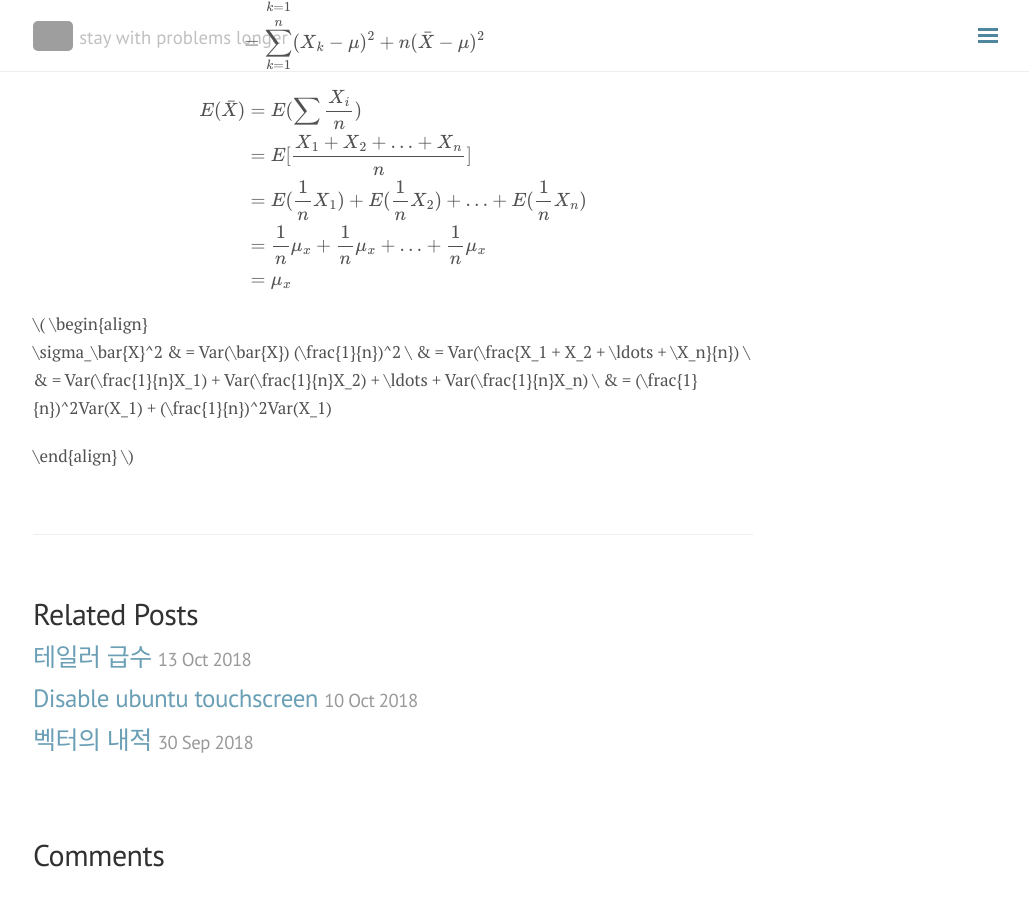
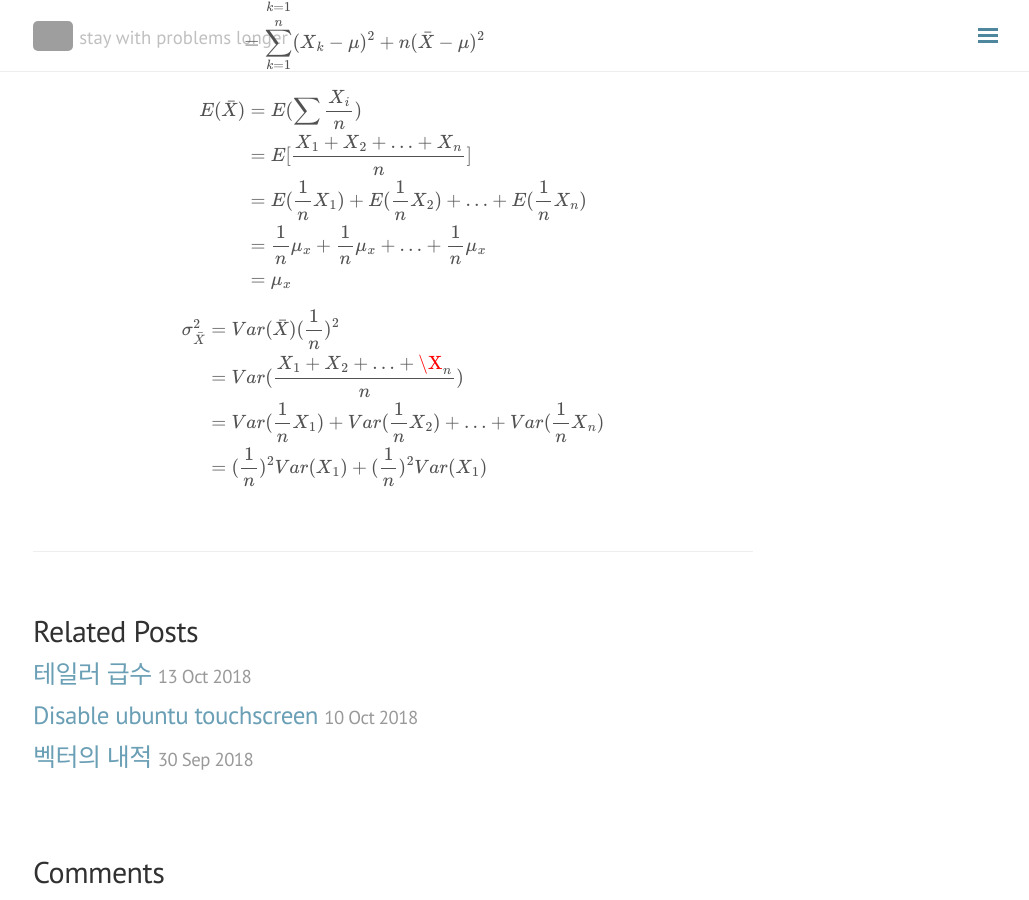
Before and after one commit to seokhoonj/seokhoonj.github.io, a Jekyll site: the page built from _posts/Etc/2018-10-15-Etc-study.md, in a window 1280 px wide and 900 px high, scrolled down 1284 px. Shown: the whole window, without its empty margins (247-1276 px from the left). Built offline with Jekyll 4.4.1, drawn with Linux system fonts in a browser that asks for light colours; nearby versions of some CDN libraries; formulas are drawn with MathJax 3; comment, search, counter and statistics services are not loaded; grey boxes are pictures that could not be loaded.

Commit message:
add _posts

```diff
--- a/_posts/Etc/2018-10-15-Etc-study.md
+++ b/_posts/Etc/2018-10-15-Etc-study.md
@@ -44,14 +44,23 @@ Mean-Variance Portfolio Theory
 
 평균이 $\mu$ 이고 분산이 $\sigma^2$인 모집단에서 크기 $n$인 표본을 임의 추출
 
-\\( \begin{align} \sum\_{k=1}^{n}(X\_k - \bar{X})^2 & = \sum\_{k=1}^{n}\{(X\_k - \mu) + (\mu - \bar{X})\}^2 \\\\ & = \sum\_{k=1}^{n}(X\_k - \mu)^2 + 2(\mu - \bar{X})n(\bar{X} - \mu) + n(\mu - \bar{X})^2 \\\\ & = \sum\_{k=1}^{n}(X\_k - \mu)^2 + n(\bar{X} - \mu)^2 \end{align} \\)
-
-\\( \begin{align} E(\bar{X}) & = E(\sum \frac{X\_i}{n}) \\\\ & = E\[ \frac{X\_1 + X\_2 + \ldots + X\_n}{n}\] \\\\ & = E(\frac{1}{n}X\_1) + E(\frac{1}{n}X\_2) + \ldots + E(\frac{1}{n}X\_n) \\\\ & = \frac{1}{n}\mu\_x + \frac{1}{n}\mu\_x + \ldots + \frac{1}{n}\mu\_x \\\\ & = \mu\_x \end{align} \\)
+\\( \begin{align}
+\sum\_{k=1}^{n}(X\_k - \bar{X})^2 & = \sum\_{k=1}^{n}\{(X\_k - \mu) + (\mu - \bar{X})\}^2
+\\\\ & = \sum\_{k=1}^{n}(X\_k - \mu)^2 + 2(\mu - \bar{X})n(\bar{X} - \mu) + n(\mu - \bar{X})^2
+\\\\ & = \sum\_{k=1}^{n}(X\_k - \mu)^2 + n(\bar{X} - \mu)^2
+\end{align} \\)
 
 \\( \begin{align}
-\sigma\_\bar{X}^2 & = Var(\bar{X}) (\frac{1}{n})^2
+        E(\bar{X}) & = E(\sum \frac{X\_i}{n})
+\\\\ & = E\[ \frac{X\_1 + X\_2 + \ldots + X\_n}{n}\]
+\\\\ & = E(\frac{1}{n}X\_1) + E(\frac{1}{n}X\_2) + \ldots + E(\frac{1}{n}X\_n)
+\\\\ & = \frac{1}{n}\mu\_x + \frac{1}{n}\mu\_x + \ldots + \frac{1}{n}\mu\_x
+\\\\ & = \mu\_x
+\end{align} \\)
+
+\\( \begin{align}
+        \sigma\_\bar{X}^2 & = Var(\bar{X}) (\frac{1}{n})^2
 \\\\ & = Var(\frac{X\_1 + X\_2 + \ldots + \X\_n}{n})
 \\\\ & = Var(\frac{1}{n}X\_1) + Var(\frac{1}{n}X\_2) + \ldots + Var(\frac{1}{n}X\_n)
 \\\\ & = (\frac{1}{n})^2Var(X\_1) + (\frac{1}{n})^2Var(X\_1)
-
 \end{align} \\)
```
